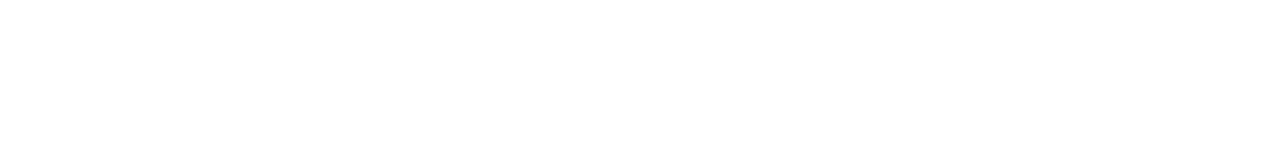
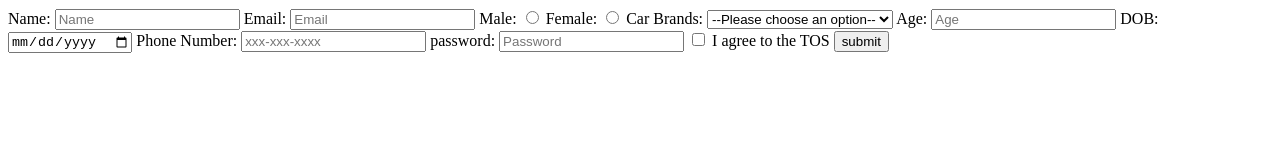
Before and after one commit to acciojob/signup-form-car-Ravisupreme-15, a website: page main.html in a window 1280 px wide. Drawn offline with Linux system fonts and the light colour scheme.

Commit message:
created a submission

```diff
--- a/main.html
+++ b/main.html
@@ -11,6 +11,53 @@
     <script type="text/javascript" src="./script.js">
 </script>
 
+	 <form method="post">
+
+		<label for="name">Name:</label>
+		 <input type="text" id="name" placeholder="Name" required>
+
+		<label for="email">Email:</label>
+		 <input type="email" id="email" placeholder="Email" required>
+
+		<label for="gender_m">Male:</label>
+		<input type="radio" id="gender_m" name="gender" required>
+
+		 <label for="gender_f">Female:</label>
+		 <input type="radio" id= "gender_f" name="gender" required>
+
+		 <label for="cars">Car Brands:</label>
+		 <select name="car" id="cars" aria-required>
+			 <option value="" >--Please choose an option--</option>
+			 <option value="BMW">BMW</option>
+			 <option value ="Thar">Thar</option>
+			 <option value="Benz">Benz</option>
+			 <option value="Maruthi">Maruthi</option>
+		 </select>
+
+		 <label for="age">Age:</label>
+		 <input type="number" id= "age" required placeholder="Age">
+		 <label for="dob">DOB:</label>
+		 <input type="date" id= "dob" required >
+
+		 <label for="tel">Phone Number:</label>
+		 <input type="tel" id= "tel" placeholder="xxx-xxx-xxxx">
+
+		 <label for="password">password:</label>
+		 <input type="password" id= "password" placeholder="Password" required>
+
+		 <input type="checkbox" required id="tos">
+		 <label for = "tos">I agree to the TOS</label>
+
+		 <button type="submit">submit</button>
+
+
+
+
+
+
+
+	 </form>
+
 </body>
 
 </html>
```
